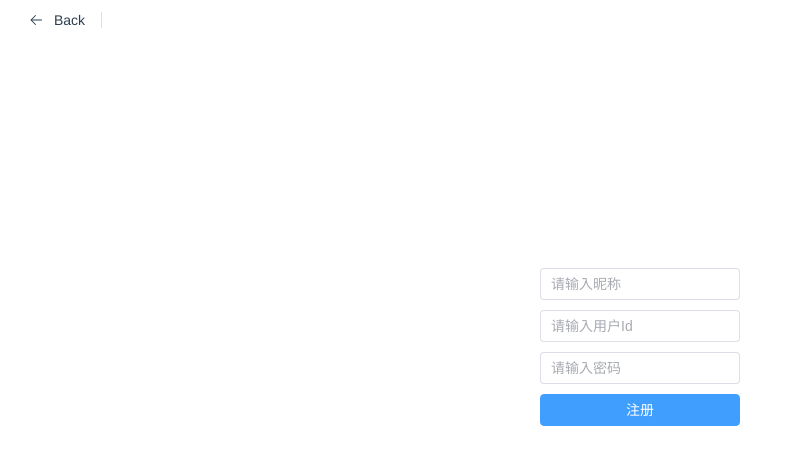
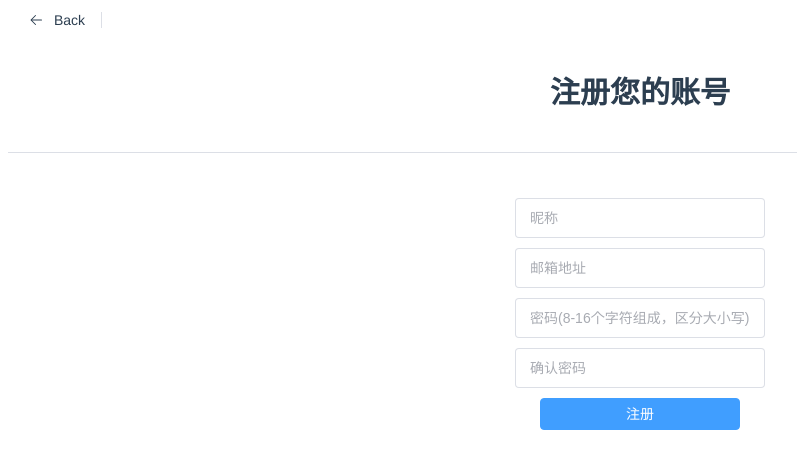
Before and after one commit to G1ume/Database-Front, a Vue app: page /Register in a window 1280 px wide. Shown: the top 468 px of the page, without its empty margins (0-797 px from the left). Built offline with nearby package versions, Linux system fonts and the light colour scheme.

Commit message:
完善注册

```diff
--- a/src/components/userInfo/Register.vue
+++ b/src/components/userInfo/Register.vue
@@ -1,25 +1,90 @@
 <template>
-  <div class="register">
+  <el-container>
+    <el-header>
+      <span style="font-weight:900;font-size: 30px">注册您的账号</span>
+    </el-header>
+    <el-divider/>
+    <el-main>
       <div>
-      <el-input placeholder="请输入昵称" v-model="n" clearable class="input_style"></el-input>
+        <el-input size="large" style="width: 250px;" placeholder="昵称" v-model="n" clearable :maxlength="16"
+                  class="input_style"></el-input>
         <span v-if="error.n" class="err-msg">{{ error.n }}</span>
       </div>
-    <div>
-      <el-input placeholder="请输入用户Id" v-model="uid" clearable class="input_style">输入内容为：</el-input>
+      <div class="input-userId">
+        <el-row>
+          <el-col :span="8"/>
+          <el-col :span="8">
+            <el-input size="large" style="width: 250px;" placeholder="邮箱地址" v-model="uid" clearable :maxlength="16"
+                      class="input_style">
+            </el-input>
             <span v-if="error.uid" class="err-msg">{{ error.uid }}</span>
+          </el-col>
+          <el-col :span="8"/>
+        </el-row>
       </div>
-    <div>
-      <el-input placeholder="请输入密码" v-model="pwd" show-password class="input_style"></el-input>
-      <span v-if="error.pwd" class="err-msg">{{ error.pwd }}</span>
+      <div class="input-password">
+        <el-row>
+          <el-col :span="8"/>
+          <el-col :span="8">
+            <el-input size="large"
+                      style="width: 250px;"
+                      placeholder="密码(8-16个字符组成，区分大小写)"
+                      v-model="pwd"
+                      show-password
+                      class="input_style"
+                      :maxlength="16"
+            >
+            </el-input>
+            <span v-if="error.pwd" class="err-msg">{{ error.pwd }}</span></el-col>
+          <el-col :span="1">
+            <el-button v-show="is_password_legal()" size="large" icon="Check" circle type="success"/>
+            <el-tooltip
+                class="box-item"
+                effect="light"
+                content="密码长度应在8-16位"
+                placement="right"
+            >
+              <el-button v-show="pwd_show()" size="large" icon="Close" circle type="danger"/>
+            </el-tooltip>
+          </el-col>
+          <el-col :span="8"/>
+        </el-row>
+      </div>
+      <div class="input-password-confirm">
+        <el-row>
+          <el-col :span="8"/>
+          <el-col :span="8">
+            <el-input size="large" style="width: 250px;" placeholder="确认密码" v-model="cfmpwd"
+                      show-password class="input_style">
+            </el-input>
+            <span v-if="error.cfmpwd" class="err-msg">{{ error.cfmpwd }}</span>
+          </el-col>
+          <el-col :span="1">
+            <el-button v-show="password_confirm()" size="large" icon="Check" circle type="success"/>
+            <el-tooltip
+                class="box-item"
+                effect="light"
+                content="两次输入密码不同"
+                placement="right"
+            >
+              <el-button v-show="pwd_cfm_show()" size="large" icon="Close" circle type="danger"/>
+            </el-tooltip>
+          </el-col>
+          <el-col :span="8"/>
+        </el-row>
+
       </div>
       <div>
         <el-button type="primary" @click="register" class="login_style">注册</el-button>
       </div>
-  </div>
+    </el-main>
+  </el-container>
+
 </template>
 <script>
 import qs from "qs";
 import {ElMessage} from "element-plus";
+import store from "@/store";
 
 export default {
   // eslint-disable-next-line vue/multi-word-component-names
@@ -28,52 +93,81 @@ export default {
     return {
       uid: '',
       pwd: '',
-      n:'',
+      n: '',
+      cfmpwd: '',
       error: {
         uid: '',
         pwd: '',
-        n:''
+        n: '',
+        cfmpwd: '',
       }
     }
   },
-  methods:{
-    register:function (){
-      if (this.uid==='' || this.pwd===''){
+  methods: {
+    pwd_show() {
+      return (this.pwd.length > 0 && !this.is_password_legal())
+    },
+    is_password_legal() {
+      return this.pwd.length >= 8 && this.pwd.length <= 16
+    },
+    pwd_cfm_show() {
+      return (this.cfmpwd.length > 0 && !this.password_confirm())
+    },
+    password_confirm() {
+      if (this.pwd.length >= 8 && this.cfmpwd.length >= 8) {
+        return this.pwd === this.cfmpwd;
+      } else {
+        return false
+      }
+    },
+    register: function () {
+      if (this.uid === '' || this.pwd === '' || this.n === '') {
         ElMessage.error("用户名或密码不能为空！")
         return
+      }
+      if (!this.password_confirm()) {
+        ElMessage.error("请检查输入选项")
+        return;
       }
       this.$axios({
         method: 'post',
         url: '/register',
         data: qs.stringify({
-          nuid: this.uid,
-          npwd: this.pwd,
-          nun:this.n
+          uid: this.uid,
+          upwd: this.pwd,
+          un: this.n,
+          up:"https://cube.elemecdn.com/0/88/03b0d39583f48206768a7534e55bcpng.png",
         }),
         timeout: 1000,
       }).then(res => {
         switch (res.data.result) {
           case 0:
             console.log(res.data.message)
-            ElMessage.error('注册失败:'+res.data.message)
+            ElMessage.error('注册失败:' + res.data.message)
             break
-          case 1:
+          case 2:
             ElMessage({
               message: res.data.message,
               type: 'success',
             })
-
+            store.commit("logIn", {
+              userId: res.data.uid,
+              userName: res.data.un,
+              userAvatar: res.data.up,
+              isAdmin: false
+            })
             this.$router.push({
               name: "Main"
             })
             break
           default:
+            console.log(res)
             ElMessage.error('不知道发生了什么错误TAT')
             break
         }
       }).catch(err => {
         console.log(err)
-        if(err.code==='ECONNABORTED'){
+        if (err.code === 'ECONNABORTED') {
           ElMessage.error('服务器响应超时！')
         }
       })
```
Lines whose indentation alone changed are shown as unchanged.
